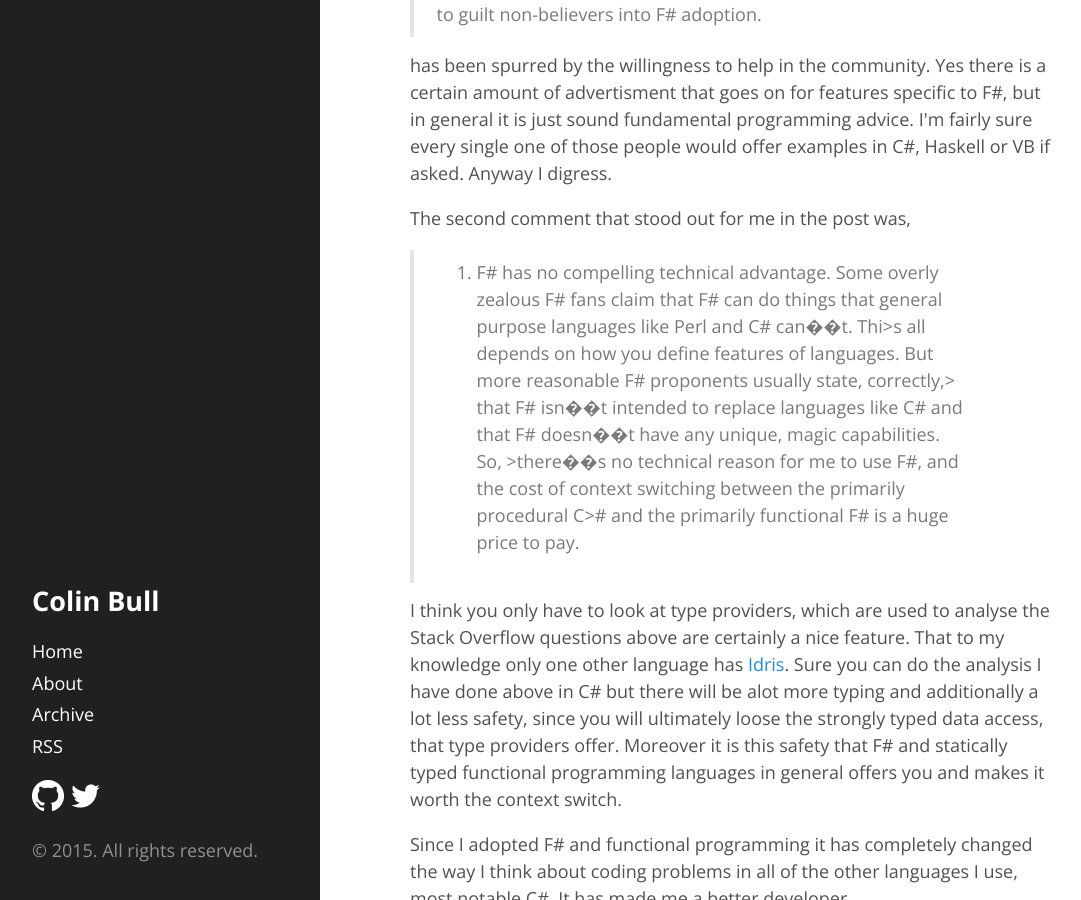
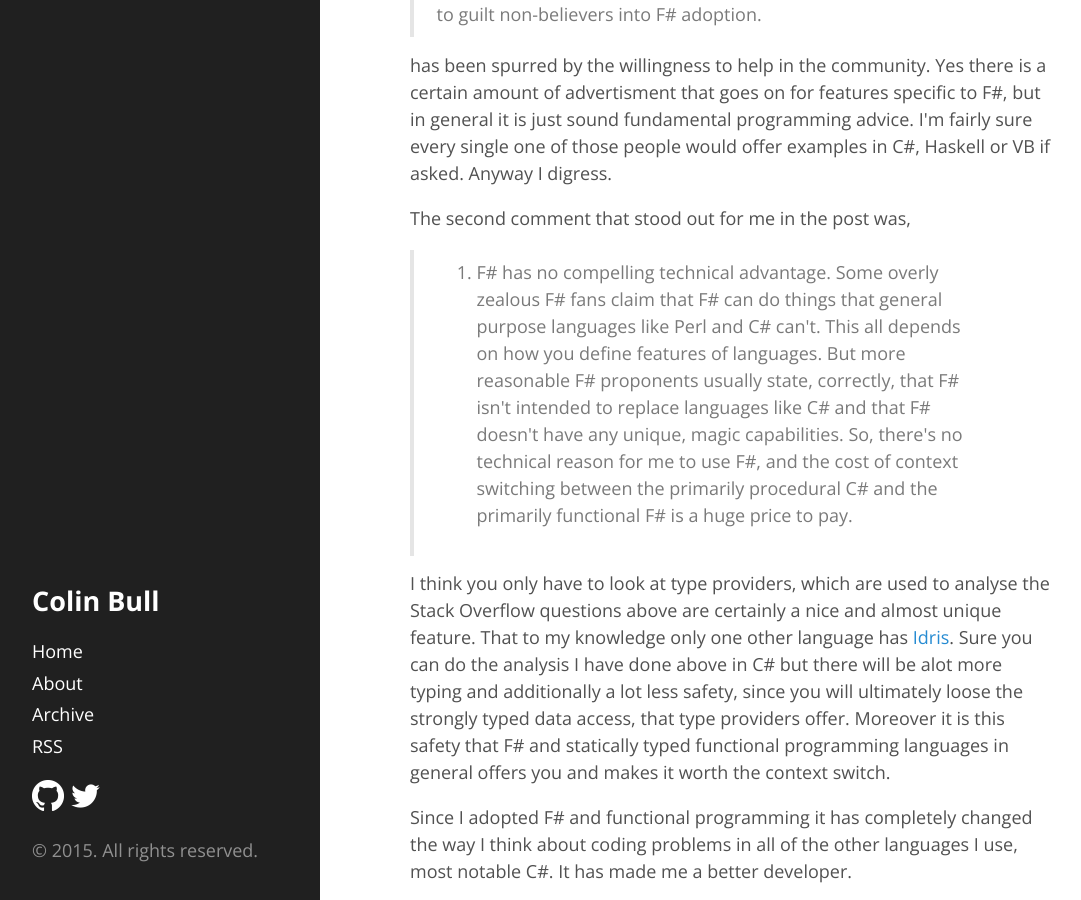
Before and after one commit to colinbull/colinbull.github.io, a Jekyll site: the page built from _posts/2015-03-24-Why-I-Like-FSharp.html, in a window 1280 px wide and 900 px high, scrolled down 3759 px. Shown: the whole window, without its empty margins (4-1085 px from the left). Built offline with Jekyll 4.4.1, drawn with Linux system fonts in a browser that asks for light colours; some web fonts are replaced; Markdown is read by kramdown in place of the engine named in the settings; some of the changed text lies outside the part shown.

```diff
--- a/_posts/2015-03-24-Why-I-Like-FSharp.html
+++ b/_posts/2015-03-24-Why-I-Like-FSharp.html
@@ -12,7 +12,7 @@
 <li>F# has a tiny user base.</li>
 </ol>
 
-  <p>I did a quick search on the day I wrote this post at a job aggregation site and found 109 job listings that mentioned F#. There were over 34,000 job listings that mentioned C#. And at MSDN Magazine, where I<code>m the Senior Contributing Editor, our F# articles get very few reads. The tiny user base means there is relatively weak community technical support on sites like Stack Overflow, compared to mainstream languages. Additionally, unlike other languages with relatively few users (such as R), there</code>s no real motivation for me to adopt F# from a career point of view, because of the very limited job opportunities.</p>
+  <p>I did a quick search on the day I wrote this post at a job aggregation site and found 109 job listings that mentioned F#. There were over 34,000 job listings that mentioned C#. And at MSDN Magazine, where I'm the Senior Contributing Editor, our F# articles get very few reads. The tiny user base means there is relatively weak community technical support on sites like Stack Overflow, compared to mainstream languages. Additionally, unlike other languages with relatively few users (such as R), there`s no real motivation for me to adopt F# from a career point of view, because of the very limited job opportunities.</p>
 </blockquote>
 
 <p>While I somewhat agree, that F# adoption in industry has been slow. I think alot of this is to do with the fact that in the early days F# wasn't pushed as a general purpose programming language. This was obviously a marketing decision made in Microsoft, for reasons that are unknown to me. This decision caused an elitist view of F# in the early days with the preception that you need a advanced degree in a mathematical subject to use it, categorising it as only being good for Data Science, Finance, Mathematics and Research. Thus these areas were the early adoptors. In fact a quick browse of the <a href="http://www.fsharp.org/testimonials">testimonials page</a> on FSharp.org backs this up. With testimonails coming from one of these areas. There are of course some exceptions most notably the design of Louvre in Abu Dhabi and it's use at GameSys.</p>
@@ -253,11 +253,11 @@
 <blockquote>
 <ol>
 <li>F# has no compelling technical advantage.
-Some overly zealous F# fans claim that F# can do things that general purpose languages like Perl and C# can��t. Thi>s all depends on how you define features of languages. But more reasonable F# proponents usually state, correctly,> that F# isn��t intended to replace languages like C# and that F# doesn��t have any unique, magic capabilities. So, >there��s no technical reason for me to use F#, and the cost of context switching between the primarily procedural C># and the primarily functional F# is a huge price to pay.</li>
+Some overly zealous F# fans claim that F# can do things that general purpose languages like Perl and C# can't. This all depends on how you define features of languages. But more reasonable F# proponents usually state, correctly, that F# isn't intended to replace languages like C# and that F# doesn't have any unique, magic capabilities. So, there's no technical reason for me to use F#, and the cost of context switching between the primarily procedural C# and the primarily functional F# is a huge price to pay.</li>
 </ol>
 </blockquote>
 
-<p>I think you only have to look at type providers, which are used to analyse the Stack Overflow questions above are certainly a nice feature. That to my knowledge only one other language has <a href="https://github.com/david-christiansen/idris-type-providers">Idris</a>. Sure you can do the analysis I have done above in C# but there will be alot more typing and additionally a lot less safety, since you will ultimately loose the strongly typed data access, that type providers offer. Moreover it is this safety that F# and statically typed functional programming languages in general offers you and makes it worth the context switch.</p>
+<p>I think you only have to look at type providers, which are used to analyse the Stack Overflow questions above are certainly a nice and almost unique feature. That to my knowledge only one other language has <a href="https://github.com/david-christiansen/idris-type-providers">Idris</a>. Sure you can do the analysis I have done above in C# but there will be alot more typing and additionally a lot less safety, since you will ultimately loose the strongly typed data access, that type providers offer. Moreover it is this safety that F# and statically typed functional programming languages in general offers you and makes it worth the context switch.</p>
 
 <p>Since I adopted F# and functional programming it has completely changed the way I think about coding problems in all of the other languages I use, most notable C#. It has made me a better developer.</p>
 
```
Also changed, not shown: other parts of _posts/2015-03-24-Why-I-Like-FSharp.html (+1 -1 lines), 1 other file.
